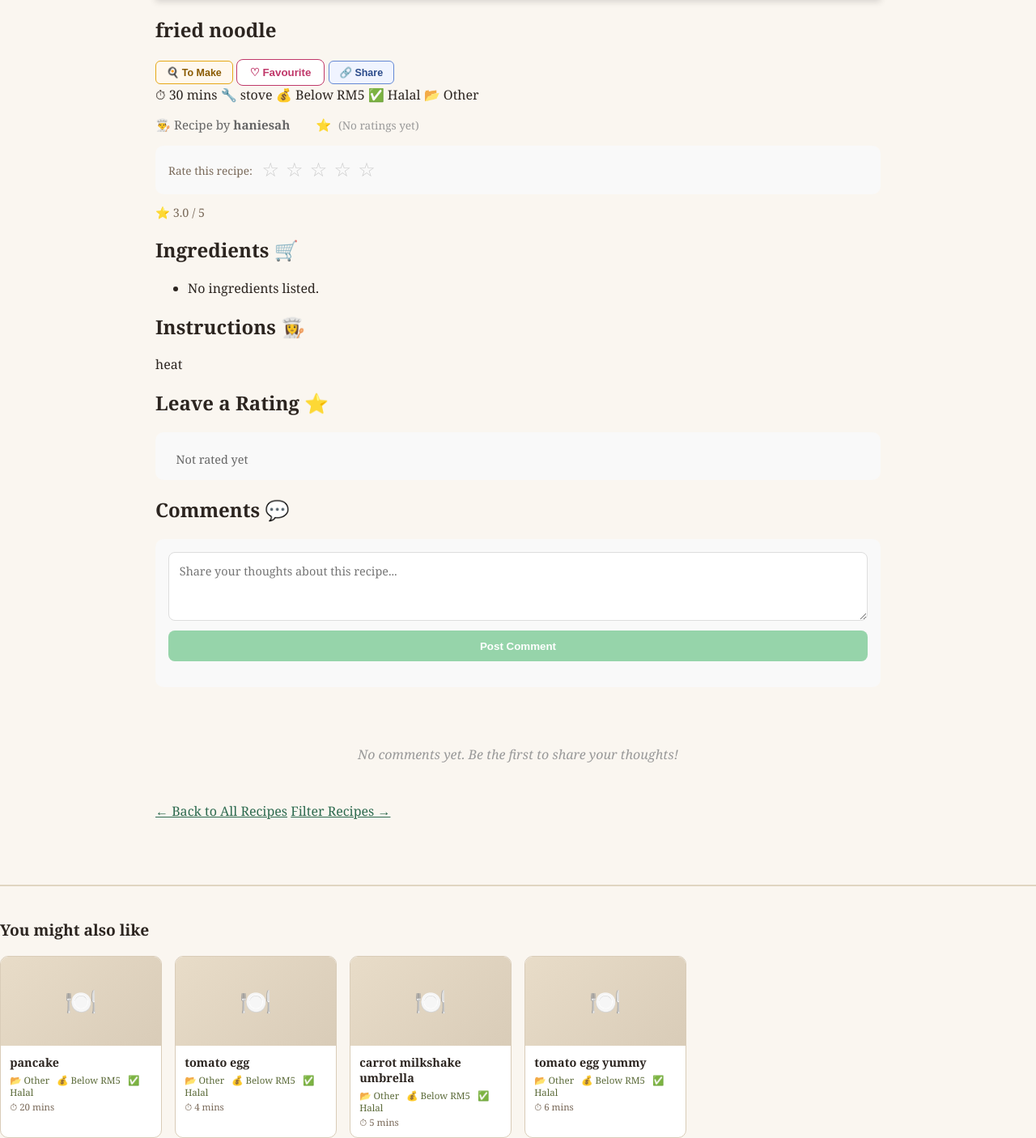
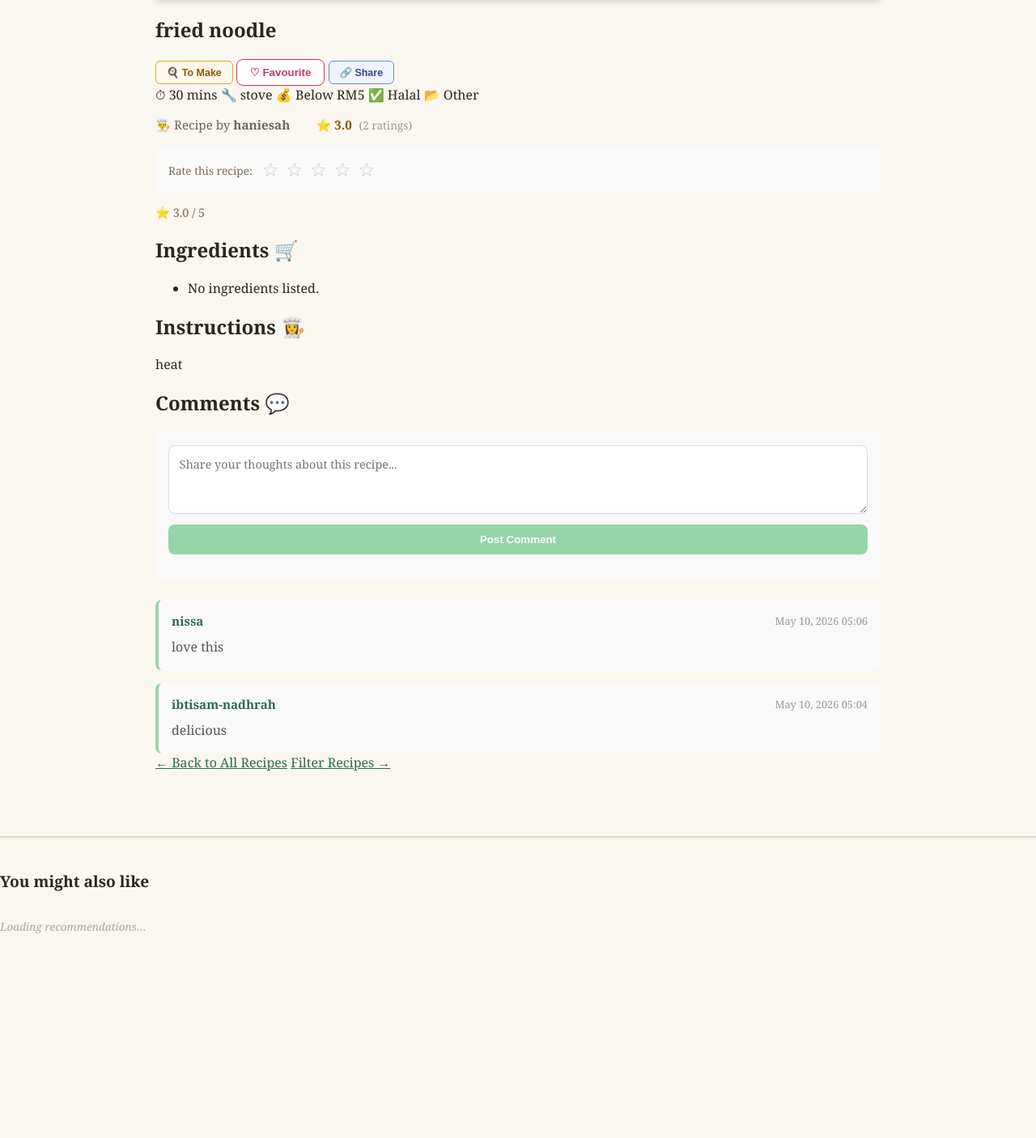
Before and after one commit to niesahniche/2610-CSP1123-G016, a Django app: page /recipes-detail/2/ in a window 1280 px wide. Shown: the part 100-1506 px from the top of the page at 81% size. After the commit the page ends 1254 px from the top, so only its background shows below. Run offline with Django 5.2, Linux system fonts and the light colour scheme; a user stored in the database is signed in; data comes from the database, SQL or seed files in the repository; data that the repository does not hold is empty; some libraries are stand-ins or nearby versions.

Commit message:
fixed signup 2fa and rating, image urls create recipe url

```diff
--- a/2610-CSP1123-G016-ibtisamnad/campuscook/campuscook/settings.py
+++ b/2610-CSP1123-G016-ibtisamnad/campuscook/campuscook/settings.py
@@ -139,4 +139,7 @@
 # Static files (CSS, JavaScript, Images)
 # https://docs.djangoproject.com/en/6.0/howto/static-files/
 
+MEDIA_URL = '/media/'
+MEDIA_ROOT = BASE_DIR / 'media'
+
 STATIC_URL = 'static/'
--- a/2610-CSP1123-G016-ibtisamnad/campuscook/campuscook/urls.py
+++ b/2610-CSP1123-G016-ibtisamnad/campuscook/campuscook/urls.py
@@ -16,10 +16,11 @@
 """
 from django.contrib import admin
 from django.urls import include, path
+from django.conf import settings
+from django.conf.urls.static import static
 
 urlpatterns = [
     path('admin/', admin.site.urls),
     path("", include("pages.urls")),
     path('accounts/', include('django.contrib.auth.urls')),  # login/logout built-in
-
-]
+] + static(settings.MEDIA_URL, document_root=settings.MEDIA_ROOT)
--- a/2610-CSP1123-G016-ibtisamnad/campuscook/pages/forms.py
+++ b/2610-CSP1123-G016-ibtisamnad/campuscook/pages/forms.py
@@ -48,7 +48,7 @@
     class Meta:
         model  = Recipe
         # user and filters are excluded — user is set automatically in the view
-        fields = ('name', 'cooking_time', 'appliance', 'instructions', 'image_url', 'ingredients', 'is_halal', 'budget')
+        fields = ('name', 'cooking_time', 'appliance', 'instructions', 'image', 'ingredients', 'is_halal', 'budget')
 
 class FeedbackForm(forms.ModelForm):
     class Meta:
--- a/2610-CSP1123-G016-ibtisamnad/campuscook/pages/models.py
+++ b/2610-CSP1123-G016-ibtisamnad/campuscook/pages/models.py
@@ -88,7 +88,7 @@
     cooking_time = models.IntegerField()
     appliance    = models.CharField(max_length=100)
     instructions = models.TextField()
-    image_url    = models.URLField(max_length=500, null=True, blank=True)
+    image        = models.ImageField(upload_to='recipe_images/', null=True, blank=True)
     # is_halal → whether this recipe is halal (default True)
     is_halal     = models.BooleanField(default=True)
     # budget → estimated cost bracket
--- a/2610-CSP1123-G016-ibtisamnad/campuscook/pages/templates/pages/recipe_detail.html
+++ b/2610-CSP1123-G016-ibtisamnad/campuscook/pages/templates/pages/recipe_detail.html
@@ -21,7 +21,7 @@
             <!-- recipe image — shown if image_url exists -->
             {% if recipe.image_url %}
                 <div class="detail_image_wrap">
-                    <img src="{{ recipe.image_url }}" alt="{{ recipe.name }}" class="detail_image">
+                    <img src="{{ recipe.image.url }}" alt="{{ recipe.name }}" class="detail_image">
                 </div>
             {% endif %}
 
@@ -174,32 +174,6 @@
                 <h2 class="section_title">Instructions 👩‍🍳</h2>
                 <p class="detail_instructions">{{ recipe.instructions }}</p>
             </section>
-
-            <!-- RATING SECTION ──────────────────────────────────────────────
-                 Shows star rating widget. Logged-in users can rate the recipe
-                 user_rating → user's existing rating (if any)               -->
-            {% if user.is_authenticated %}
-            <section class="detail_section">
-                <h2 class="section_title">Leave a Rating ⭐</h2>
-                <div class="rating_widget">
-                    <div class="stars_container">
-                        {% for i in rating_choices %}
-                            <button
-                                class="star_btn {% if user_rating and user_rating.stars >= i %}active{% endif %}"
-                                data-stars="{{ i }}"
-                                onclick="rateRecipe(this, {{ recipe.id }})"
-                                title="Rate {{ i }} star{{ i|pluralize }}"
-                            >★</button>
-                        {% endfor %}
-                    </div>
-                    {% if user_rating %}
-                        <span class="current_rating">Your rating: {{ user_rating.stars }} ⭐</span>
-                    {% else %}
-                        <span class="current_rating">Not rated yet</span>
-                    {% endif %}
-                </div>
-            </section>
-            {% endif %}
 
             <!-- COMMENTS SECTION ────────────────────────────────────────────
                  Shows all comments on the recipe
@@ -682,11 +656,12 @@
     btn.addEventListener('mouseleave', () => highlightStars(currentRating));
 });
 
-let currentRating = 0;
+let currentRating = {{ user_rating.stars|default:0 }};
+highlightStars(currentRating);
 
 async function submitRating(stars) {
     try {
-        const res = await fetch(`/api/rate-recipe/{{ recipe.id }}/`, {
+        const res = await fetch(`/api/rate/{{ recipe.id }}/`, {
             method: 'POST',
             headers: {
                 'Content-Type': 'application/json',
--- a/2610-CSP1123-G016-ibtisamnad/campuscook/pages/views.py
+++ b/2610-CSP1123-G016-ibtisamnad/campuscook/pages/views.py
@@ -337,13 +337,18 @@
 @login_required
 def recipe_detail(request, id):
     recipe = get_object_or_404(Recipe, id=id)
-
-    # Check if a favorite connection exists for the current user and this recipe
     is_favourited = FavouriteRecipe.objects.filter(user=request.user, recipe=recipe).exists()
+    user_rating   = Rating.objects.filter(user=request.user, recipe=recipe).first()
+    comments      = Comment.objects.filter(recipe=recipe)
 
     context = {
-        "recipe": recipe,
-        "is_favourited": is_favourited,  # Sends the true boolean state to your template
+        "recipe":        recipe,
+        "is_favourited": is_favourited,
+        "user_rating":   user_rating,
+        "avg_rating":    recipe.avg_rating or 0,
+        "total_ratings": recipe.ratings.count(),
+        "rating_choices": range(1, 6),
+        "comments":      comments,
     }
     return render(request, "pages/recipe_detail.html", context)
 
@@ -371,7 +376,7 @@
     custom_ingredients_value = ''
 
     if request.method == 'POST':
-        form = RecipeForm(request.POST)
+        form = RecipeForm(request.POST, request.FILES)
         # handle custom new ingredients typed in the form
         # each gets added to global Ingredient table then linked to the recipe
         custom_raw    = request.POST.get('custom_ingredients', '').strip()
@@ -757,6 +762,8 @@
 
         if submitted_code == stored_code:
             # Success — log the user in and clean up session
+            user.is_active = True
+            user.save(update_fields=['is_active'])
             next_url = request.session.get('2fa_next') or settings.LOGIN_REDIRECT_URL
             _clear_2fa_session(request)
             login(request, user)
@@ -814,6 +821,7 @@
             # 1. Save the new user safely to the database
             user = form.save(commit=False)
             user.email = request.POST.get('email', '').strip().lower()
+            user.is_active = False   # locked until they verify the emailed code
             user.save()
 
             # 2. Generate a secure 6-digit verification code
@@ -973,43 +981,6 @@
     ]
     return JsonResponse(data, safe=False)
 
-# ── Rating API ────────────────────────────────────────────────────────────────
-@csrf_exempt
-@require_http_methods(['POST'])
-def rate_recipe(request, recipe_id):
-    """Add or update a rating for a recipe"""
-    recipe = get_object_or_404(Recipe, id=recipe_id)
-    user = request.user if request.user.is_authenticated else AppUser.objects.first()
-
-    try:
-        data = json.loads(request.body)
-        stars = int(data.get('stars', 0))
-
-        if stars < 1 or stars > 5:
-            return JsonResponse({'error': 'Stars must be between 1 and 5'}, status=400)
-
-        # Create or update rating
-        rating, created = Rating.objects.update_or_create(
-            user=user,
-            recipe=recipe,
-            defaults={'stars': stars}
-        )
-
-        # Calculate new average
-        avg_rating = recipe.ratings.all().aggregate(Avg('stars'))['stars__avg'] or 0
-        avg_rating = round(avg_rating, 1)
-        total_ratings = recipe.ratings.count()
-
-        return JsonResponse({
-            'success': True,
-            'stars': stars,
-            'avg_rating': avg_rating,
-            'total_ratings': total_ratings,
-            'created': created,
-        }, status=201 if created else 200)
-    except Exception as e:
-        return JsonResponse({'error': str(e)}, status=400)
-
 @require_http_methods(['GET'])
 def get_recipe_ratings(request, recipe_id):
     """Get rating stats for a recipe"""
```
Also changed, not shown: 2610-CSP1123-G016-ibtisamnad/campuscook/pages/templates/pages/add_recipe.html (+7 -10 lines), 2610-CSP1123-G016-ibtisamnad/campuscook/pages/templates/pages/user_profile.html (+10 -2 lines), 2610-CSP1123-G016-ibtisamnad/campuscook/db.sqlite3, 2610-CSP1123-G016-ibtisamnad/campuscook/pages/migrations/0019_alter_recipe_image_url.py (added), 2610-CSP1123-G016-ibtisamnad/campuscook/pages/migrations/0020_rename_image_url_recipe_image.py (added).
